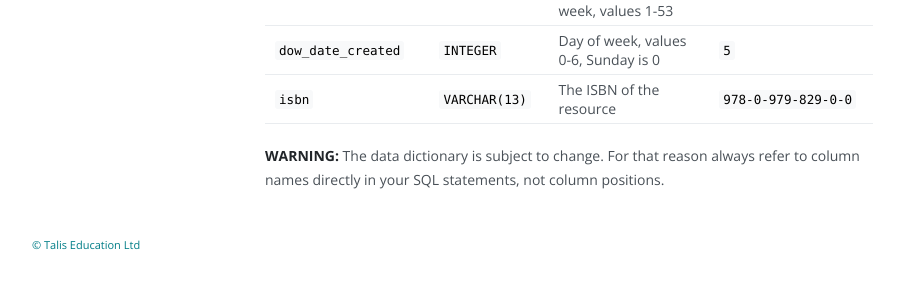
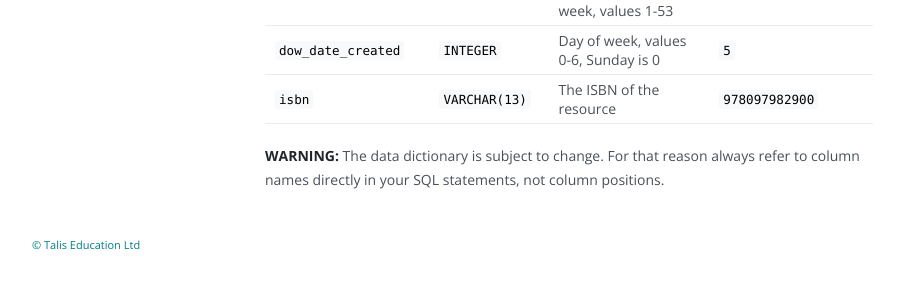
Before and after one commit to techfromsage/advanced-mis, a Jekyll site: the page built from topics/elevate-resources.md, in a window 1280 px wide. Shown: the part 1063-1347 px from the top of the page, without its empty margins (142-1046 px from the left). Built offline with Jekyll 4.4.1, drawn with Linux system fonts in a browser that asks for light colours; nearby versions of some CDN libraries.

Commit message:
ELE-5788: Remove dashes

```diff
--- a/topics/elevate-resources.md
+++ b/topics/elevate-resources.md
@@ -32,6 +32,6 @@ body_class: elevate-resources
 | `month_date_created` | `INTEGER` | Month of date created | `12` |
 | `week_date_created` | `INTEGER` | ISO 8601 week, note Monday is the start of the ISO 8601 week, values 1-53 | `52` |
 | `dow_date_created` | `INTEGER` | Day of week, values 0-6, Sunday is 0 | `5` |
-| `isbn` | `VARCHAR(13)`  | The ISBN of the resource | `978-0-979-829-0-0` |
+| `isbn` | `VARCHAR(13)`  | The ISBN of the resource | `978097982900` |
 
 **WARNING:** The data dictionary is subject to change. For that reason always refer to column names directly in your SQL statements, not column positions.
```
